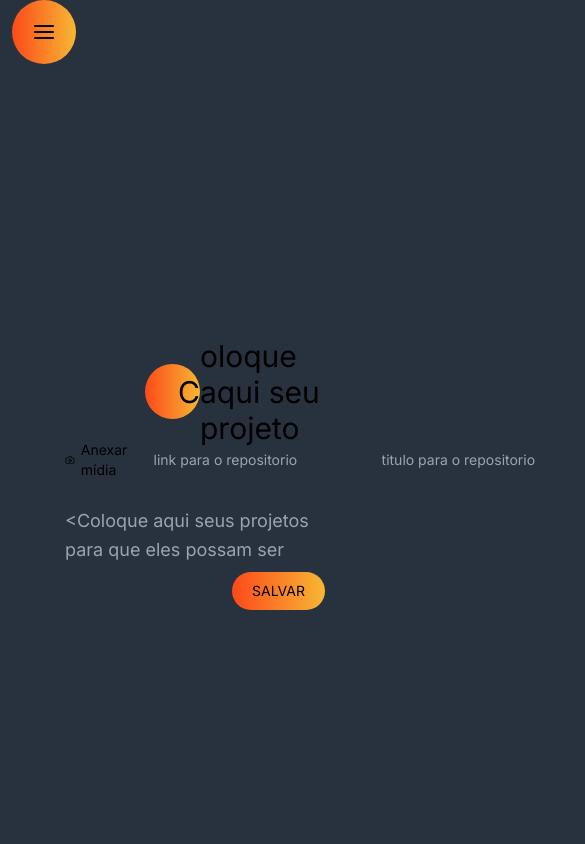
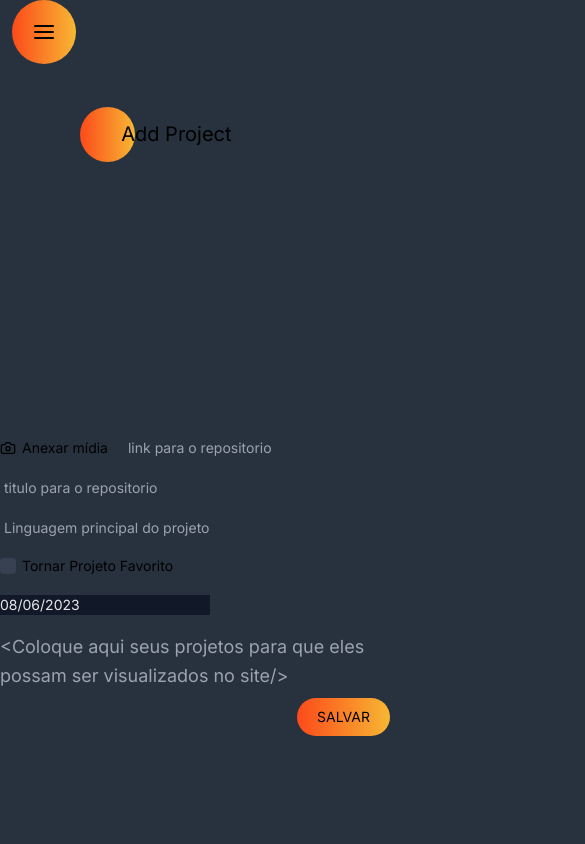
Before and after one commit to GabrielFeBe/portfolio-frontend, a Next.js app: page /adding in a window 390 px wide. Shown: the top 844 px of the page, 585 px wide, since content can reach past the window. Built offline with nearby package versions, Linux system fonts and the light colour scheme; no server answers.

Commit message:
quase acabando a responsividade

```diff
--- a/src/app/adding/page.tsx
+++ b/src/app/adding/page.tsx
@@ -1,11 +1,15 @@
 'use client'
 import React from 'react'
 import AddingNewProject from '../components/AddingNewProject'
+import StatementBall from '../components/StatementBall'
 
 export default function CreatingPost() {
   return (
-    <main className="flex min-h-screen w-full items-center justify-center">
-      <AddingNewProject />
+    <main className="mt-10">
+      <StatementBall orange="A" rest="dd Project" bgColor="customGray" />
+      <div className="flex min-h-screen w-full flex-col items-center justify-center">
+        <AddingNewProject />
+      </div>
     </main>
   )
 }
--- a/src/app/components/AddingNewProject.tsx
+++ b/src/app/components/AddingNewProject.tsx
@@ -5,7 +5,6 @@ import Cookie from 'js-cookie'
 import { useRouter } from 'next/navigation'
 import MediaPicker from '@/app/components/MediaPicker'
 import { Camera } from 'lucide-react'
-import StatementBall from './StatementBall'
 import DatePickerComp from './DatePicker'
 import dayjs from 'dayjs'
 
@@ -58,16 +57,9 @@ export default function AddingNewProject() {
   return (
     <form
       onSubmit={handleCreateMemory}
-      className="flex  min-h-full w-2/3 flex-col gap-2"
+      className="flex min-h-full w-full flex-col gap-2 xl:w-2/3"
     >
-      <div className="flex items-center justify-start">
-        <StatementBall
-          orange="C"
-          rest="oloque aqui seu projeto"
-          bgColor="customGray"
-        />
-      </div>
-      <div className="flex items-center gap-4">
+      <div className="flex flex-wrap items-center gap-4">
         <label
           htmlFor="media"
           className="flex cursor-pointer items-center gap-1.5 text-sm "
--- a/src/app/components/MediaPicker.tsx
+++ b/src/app/components/MediaPicker.tsx
@@ -20,7 +20,7 @@ export default function MediaPicker() {
         type="file"
         id="media"
         accept="image/*"
-        className="invisible  h-0 w-0"
+        className="invisible h-0 w-0"
         name="coverUrl"
       />
       {preview && (
--- a/src/app/components/ProjectsHome.tsx
+++ b/src/app/components/ProjectsHome.tsx
@@ -9,7 +9,7 @@ interface Props {
 
 export default function ProjectsHome({ projects }: Props) {
   return (
-    <div className="grid h-[1000px] bg-customSlate sm:h-[1200px] sm:grid-cols-1 lg:h-[594px] lg:grid-cols-2">
+    <div className="grid h-auto bg-customSlate pb-4  sm:grid-cols-1 lg:grid-cols-2">
       {projects.map((project: Project) => {
         const { projectDescription } = project
         const text = projectDescription
--- a/src/app/components/StatementBall.tsx
+++ b/src/app/components/StatementBall.tsx
@@ -9,7 +9,7 @@ interface Props {
 export default function StatementBall({ orange, rest, bgColor }: Props) {
   return (
     <h2
-      className={`flex h-[60px] w-full items-center ${bgColor} justify-start pl-20 text-3xl sm:text-5xl`}
+      className={`flex h-[60px] w-full items-center ${bgColor} justify-start pl-20 text-xl sm:text-5xl`}
     >
       <div className="flex h-[55px] w-[55px] flex-shrink-0 items-center justify-end rounded-full bg-gradient-to-r from-customOrange to-customRed">
         {orange}
--- a/src/app/components/projectsC/ProjectPage.tsx
+++ b/src/app/components/projectsC/ProjectPage.tsx
@@ -13,39 +13,42 @@ interface Props {
 
 export default function ProjectPage({ project }: Props) {
   return (
-    <div className="mt-10 flex h-[558px] w-[1202px] items-center justify-center rounded-20 bg-gradient-to-r from-customOrange to-customRed">
-      <div className="w-[1200px] rounded-20 bg-customGray">
-        <h1 className="ml-2">{project.title}</h1>
+    <div className="mt-10 flex h-[778px] w-[302px] items-center justify-center rounded-20 bg-gradient-to-r from-customOrange to-customRed sm:h-[1080px] sm:w-[604px] xl:h-[584px] xl:w-[1204px]">
+      <div className="w-[300px] rounded-20 bg-customGray p-2 sm:w-[600px] xl:w-[1200px]">
+        <h1 className="ml-2 text-xl font-bold xl:text-2xl">{project.title}</h1>
         <div className="ml-2">{`Publicado: ${dayjs(project.createdAt).format(
           'D[ de ]MMMM[, ]YYYY',
         )}`}</div>
-        <div className="mt-2 flex w-full items-center justify-center">
+        <div className="mt-2 flex w-full flex-col items-center justify-center xl:flex-row">
           <Image
             src={project.projectImage}
             alt="project"
             width={1916}
             height={974}
-            className="h-[500px] w-1/2 rounded-20"
+            className="aspect-video h-[200px] rounded-20 sm:h-[500px] xl:w-1/2"
             quality={100}
           />
-          <div className="relative ml-3 flex h-[500px] w-1/2 flex-col">
-            <h3>Descrição</h3>
-            <span>{project.projectDescription}</span>
-            <span>{`Linguagem mais usada: ${project.mainLanguage}`}</span>
+          <div className="relative ml-3 flex h-[500px] flex-col pt-3 xl:w-1/2">
+            <h3 className="pt-3 text-lg font-bold">Descrição</h3>
+            <span className="pt-3 text-sm sm:text-base">
+              {project.projectDescription}
+            </span>
+            <span className="pt-3 text-sm sm:text-base">{`Linguagem mais usada: ${project.mainLanguage}`}</span>
             <a
               href={project.repositoryLink}
               target="_blank"
               rel="noreferrer"
-              className="text-gradient hover:text-gradient mt-2"
+              className="text-gradient hover:text-gradient mt-2 pt-1 text-sm sm:text-base"
             >
               Link para o repositorio
             </a>
 
-            {project.isFavorite && (
-              <div className="absolute bottom-1 right-1">
-                <StarIcon color="yellow" fill="yellow" />
-              </div>
-            )}
+            <div className="absolute bottom-1 right-1">
+              <StarIcon
+                color="yellow"
+                fill={project.isFavorite ? 'yellow' : 'default'}
+              />
+            </div>
           </div>
         </div>
       </div>
```
